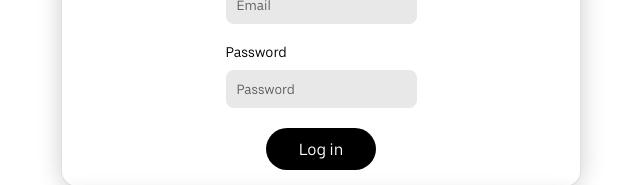
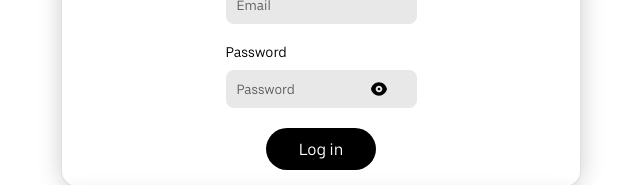
Before and after one commit to nikitavik/uber-coin-frontend, a React (Vite) app: page / in a window 1280 px wide. Shown: the part 942-1127 px from the top of the page, without its empty margins (79-719 px from the left). Built offline with nearby package versions, Linux system fonts and the light colour scheme; a web font is replaced by a local one.

Commit message:
Add password type for TextField

```diff
--- a/src/shared/text-field/ui/TextField.module.scss
+++ b/src/shared/text-field/ui/TextField.module.scss
@@ -77,6 +77,19 @@
     margin-right: 10px;
 }
 
+.showIcon {
+    @include utils.set-size(16px);
+
+    display: flex;
+    justify-content: center;
+    align-items: center;
+    position: absolute;
+    top: 0;
+    right: 0;
+    height: 100%;
+    margin-right: 30px;
+}
+
 .wrapper {
     position: relative;
     width: fit-content;
--- a/src/shared/text-field/ui/TextField.tsx
+++ b/src/shared/text-field/ui/TextField.tsx
@@ -1,21 +1,40 @@
-import { forwardRef, useState, InputHTMLAttributes, ChangeEvent } from 'react';
+import { forwardRef, useState, InputHTMLAttributes, ChangeEvent, useRef } from 'react';
 import { Field, Input, Label } from '@headlessui/react';
 import WrongIcon from '../assets/icons/wrong.svg?react';
+import EyeIcon from '../assets/icons/eye_open.svg?react';
+import EyeCloseIcon from '../assets/icons/eye_close.svg?react';
 import CorrectIcon from '../assets/icons/correct.svg?react';
 import CancelIcon from '../assets/icons/cancel.svg?react';
 import styles from './TextField.module.scss';
 import clsx from 'clsx';
 
 type TextFieldProps = {
+    isPassword?: boolean;
     hasHintCheck?: boolean;
     hintText?: string;
     isCorrect?: boolean;
     label: string;
 } & InputHTMLAttributes<HTMLInputElement>;
 
+type TextFieldPassword = 'password' | 'text';
+
 export const TextField = forwardRef<HTMLInputElement, TextFieldProps>((props, ref) => {
-    const { hasHintCheck = false, isCorrect, label, hintText = '', ...restProps } = props;
+    const {
+        hasHintCheck = false,
+        isPassword,
+        isCorrect,
+        label,
+        hintText = '',
+        ...restProps
+    } = props;
     const [value, setValue] = useState<string>('');
+    const [showPassword, setShowPassword] = useState<boolean>(false);
+    const [type, setType] = useState<TextFieldPassword>('password');
+    const refer = useRef<HTMLInputElement>(null);
+
+    function handleFocus() {
+        refer.current!.focus();
+    }
 
     const handleValue = (event: ChangeEvent<HTMLInputElement>) => {
         const target = event.target as HTMLInputElement;
@@ -24,6 +43,18 @@ export const TextField = forwardRef<HTMLInputElement, TextFieldProps>((props, re
 
     const handleCancelButton = () => {
         setValue('');
+    };
+
+    const handleShowPasswordButton = () => {
+        if (showPassword) {
+            setType('password');
+            setShowPassword(false);
+            handleFocus();
+        } else {
+            setType('text');
+            setShowPassword(true);
+            handleFocus();
+        }
     };
 
     const hint = (
@@ -53,17 +84,28 @@ export const TextField = forwardRef<HTMLInputElement, TextFieldProps>((props, re
                 <Input
                     onChange={handleValue}
                     value={value}
+                    type={isPassword === true ? type : 'text'}
                     {...restProps}
                     className={clsx(
                         styles.input,
                         isCorrect === false && styles.wrong,
                         isCorrect === true && styles.correct
                     )}
-                    ref={ref}
+                    ref={isPassword === true ? refer : ref}
                 />
                 {value !== '' && (
                     <CancelIcon className={styles.cancelIcon} onClick={handleCancelButton} />
                 )}
+                {isPassword === true ? (
+                    showPassword ? (
+                        <EyeCloseIcon
+                            onClick={handleShowPasswordButton}
+                            className={styles.showIcon}
+                        />
+                    ) : (
+                        <EyeIcon onClick={handleShowPasswordButton} className={styles.showIcon} />
+                    )
+                ) : undefined}
             </div>
             {hint}
         </Field>
--- a/src/widgets/log-in-modal/ui/LogInModal.tsx
+++ b/src/widgets/log-in-modal/ui/LogInModal.tsx
@@ -12,7 +12,7 @@ export const LogInModal: FC = () => {
                 <>
                     <h1>Log in</h1>
                     <TextField label={'Email address'} placeholder={'Email'} />
-                    <TextField label={'Password'} placeholder={'Password'} type={'password'} />
+                    <TextField label={'Password'} placeholder={'Password'} isPassword={true} />
                     <Button>Log in</Button>
                 </>
             }
```
Also changed, not shown: src/shared/text-field/assets/icons/eye_close.svg (added), src/shared/text-field/assets/icons/eye_open.svg (added).
